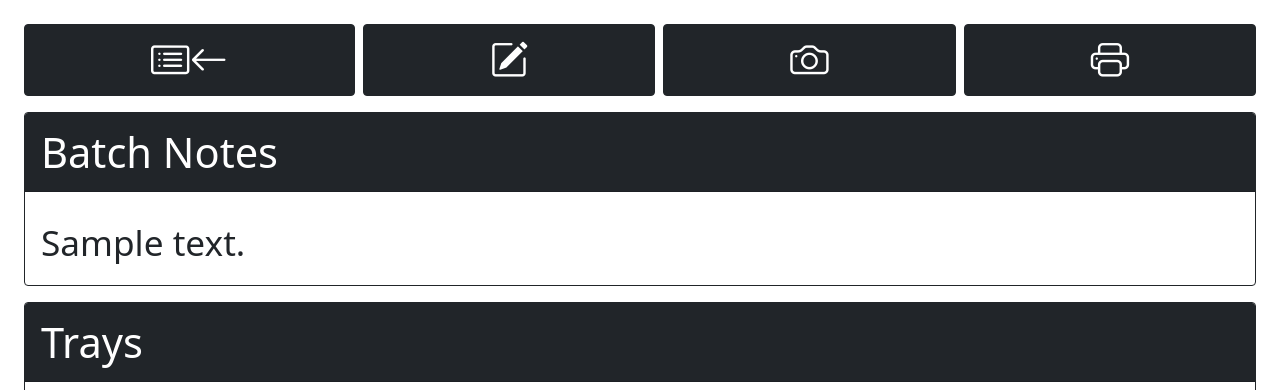
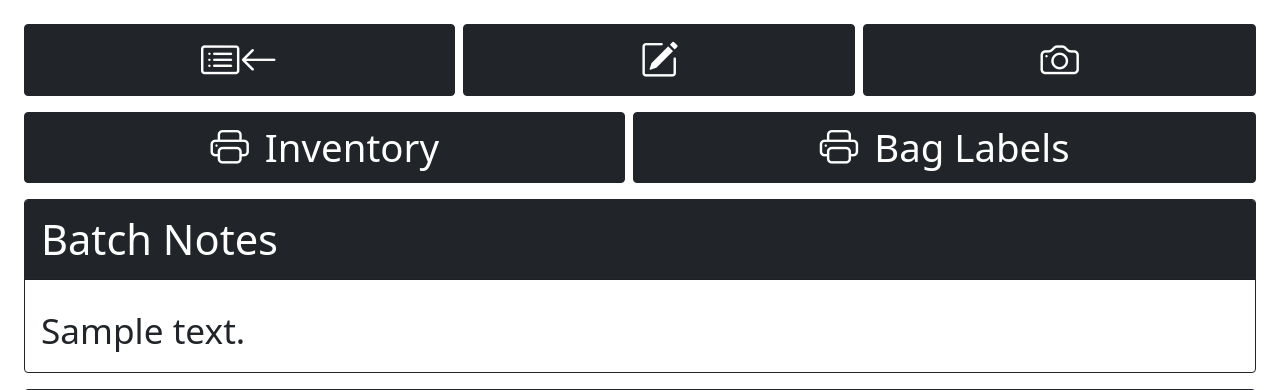
Before and after one commit to mkrzywonski/fdtracker, a Flask app: page /view_batch/1 in a window 1280 px wide. Shown: the part 254-644 px from the top of the page. Run offline with Flask 3, Linux system fonts and the light colour scheme; tables that the repository leaves empty hold one stand-in row (values such as "Sample post"); grey boxes marked "Sample" are stand-in pictures.

Commit message:
Added "Another like this" to add_bag and ability to print labels for all bags in batch.

```diff
--- a/app.py
+++ b/app.py
@@ -225,6 +225,12 @@ def add_bag(id):
         return redirect(url_for("list_batches"))
 
     if request.method == "POST":
+        another = request.form.get("another")
+        contents = request.form.get("contents", tray.contents)
+        weight = request.form.get("weight", tray.ending_weight)
+        location = request.form.get("location")
+        notes = request.form.get("notes")
+
         if tray.ending_weight is None or tray.ending_weight <= 0:
             tray.ending_weight = tray.starting_weight
         weight_loss_ratio = (
@@ -258,8 +264,22 @@ def add_bag(id):
         )
         db.session.add(bag)
         db.session.commit()
-        return redirect(url_for("view_batch", id=bag.batch.id))
-    return render_template("add_bag.html", tray=tray)
+        flash(f"Added Bag {bag_id}", "success")
+
+        if not another:
+            return redirect(url_for("view_batch", id=bag.batch.id))
+
+    else:
+        contents = tray.contents
+        weight = round(tray.starting_weight - tray.ending_weight, 1)
+        location = None
+        notes = None
+
+    return render_template("add_bag.html", tray=tray,
+                contents=contents,
+                weight=weight,
+                location=location,
+                notes=notes)
 
 
 @app.route("/delete_bag/<string:id>", methods=["POST"])
@@ -535,113 +555,130 @@ def add_photo(id):
 
 @app.route("/print_label/<string:id>")
 def print_label(id):
+    # First try to find a bag with this ID
     bag = db.session.get(Bag, id)
-    if bag is None:
-        flash(f"Bag {id} not found", "danger")
-        return redirect(url_for("list_bags"))
+    if bag:
+        bags = [bag]
+    else:
+        # If no bag found, try to parse as batch ID
+        try:
+            batch_id = int(id)
+            batch = db.session.get(Batch, batch_id)
+            if batch is None:
+                flash(f"Batch {id} not found", "danger")
+                return redirect(request.referrer or url_for("list_batches"))
+            bags = batch.bags
+            if not bags:
+                flash(f"No bags found in batch {id}", "warning")
+                return redirect(request.referrer or url_for("view_batch", id=batch_id))
+        except ValueError:
+            flash(f"Bag {id} not found", "danger")
+            return redirect(request.referrer or url_for("list_bags"))
 
-    # Create QR code with batch URL
-    batch_url = url_for("view_bag", id=bag.id, _external=True)
-    qr = qrcode.QRCode(version=1, box_size=10, border=4)
-    qr.add_data(batch_url)
-    qr.make(fit=True)
-    qr_img = qr.make_image(fill_color="black", back_color="white")
-
-    # Save QR code to memory
-    qr_buffer = BytesIO()
-    qr_img.save(qr_buffer)
-    qr_buffer.seek(0)
-
-    # Create PDF in memory
+    # Create PDF with multiple pages
     buffer = BytesIO()
     c = canvas.Canvas(buffer, pagesize=(4 * inch, 6 * inch))
 
-    # Draw the border and line
-    c.setStrokeColor(colors.black)
-    c.setLineWidth(0.02 * inch)
-    c.roundRect(0.1 * inch, 0.1 * inch, 3.8 * inch, 5.8 * inch, 0.25 * inch)
-    c.line(0.1 * inch, 5.4 * inch, 3.9 * inch, 5.4 * inch)
+    for bag in bags:
+        # Create QR code with batch URL
+        batch_url = url_for("view_bag", id=bag.id, _external=True)
+        qr = qrcode.QRCode(version=1, box_size=10, border=4)
+        qr.add_data(batch_url)
+        qr.make(fit=True)
+        qr_img = qr.make_image(fill_color="black", back_color="white")
 
-    date_text = bag.batch.start_date.strftime("%Y-%m-%d")
-    align_text(
-        c,
-        f"Batch: {bag.batch.id:08d}",
-        y=5.55 * inch,
-        margin=0.3 * inch,
-        font_name="Helvetica-Bold",
-        font_size=14,
-    )
-    align_text(
-        c,
-        date_text,
-        "right",
-        y=5.55 * inch,
-        margin=0.3 * inch,
-        font_name="Helvetica-Bold",
-        font_size=14,
-        page_width=4,
-    )
+        # Save QR code to memory
+        qr_buffer = BytesIO()
+        qr_img.save(qr_buffer)
+        qr_buffer.seek(0)
 
-    # Add centered contents with text wrapping
-    from reportlab.lib.utils import simpleSplit
+        # Draw the border and line
+        c.setStrokeColor(colors.black)
+        c.setLineWidth(0.02 * inch)
+        c.roundRect(0.1 * inch, 0.1 * inch, 3.8 * inch, 5.8 * inch, 0.25 * inch)
+        c.line(0.1 * inch, 5.4 * inch, 3.9 * inch, 5.4 * inch)
 
-    c.setFont("Helvetica-Bold", 14)
-    text_width = 3.6 * inch  # Allowing for margins
-    wrapped_lines = simpleSplit(
-        bag.contents, c._fontname, c._fontsize, text_width)
-    y = 5.0 * inch  # 1 inch from top
-    for line in wrapped_lines:
-        text_length = c.stringWidth(line)
-        x = (4 * inch - text_length) / 2  # Center the text
-        c.drawString(x, y, line)
-        y -= 20  # Move down for next line
+        date_text = bag.batch.start_date.strftime("%Y-%m-%d")
+        align_text(
+            c,
+            f"Batch: {bag.batch.id:08d}",
+            y=5.55 * inch,
+            margin=0.3 * inch,
+            font_name="Helvetica-Bold",
+            font_size=14,
+        )
+        align_text(
+            c,
+            date_text,
+            "right",
+            y=5.55 * inch,
+            margin=0.3 * inch,
+            font_name="Helvetica-Bold",
+            font_size=14,
+            page_width=4,
+        )
 
-    # Add details below contents
-    y -= 10  # Extra space after contents
-    c.setFont("Helvetica", 12)  # Switch to normal weight
-    x = 0.2 * inch  # Left margin
+        # Add centered contents with text wrapping
+        c.setFont("Helvetica-Bold", 14)
+        text_width = 3.6 * inch
+        wrapped_lines = simpleSplit(bag.contents, c._fontname, c._fontsize, text_width)
+        y = 5.0 * inch
+        for line in wrapped_lines:
+            text_length = c.stringWidth(line)
+            x = (4 * inch - text_length) / 2
+            c.drawString(x, y, line)
+            y -= 20
 
-    # Fixed details
-    y = align_text(c, f"Bag ID: {bag.id}", y=y, margin=x)
-    y = align_text(c, f"Freeze Dried Weight: {bag.weight}g", y=y, margin=x)
-    original_weight = round(bag.weight + bag.water_needed, 1)
-    y = align_text(c, f"Original Weight: ~{original_weight}g", y=y, margin=x)
-    w = bag.water_needed
-    water_needed = f"{water_volume_metric(w)} ({water_volume_imperial(w)})"
-    y = align_text(c, f"Water Needed: ~{water_needed}", y=y, margin=x)
+        # Add details below contents
+        y -= 10
+        c.setFont("Helvetica", 12)
+        x = 0.2 * inch
 
-    # Wrapping text for location
-    if bag.location:
-        wrapped_location = simpleSplit(
-            f"Location: {bag.location}", c._fontname, c._fontsize, text_width
+        # Fixed details
+        y = align_text(c, f"Bag ID: {bag.id}", y=y, margin=x)
+        y = align_text(c, f"Freeze Dried Weight: {bag.weight}g", y=y, margin=x)
+        original_weight = round(bag.weight + bag.water_needed, 1)
+        y = align_text(c, f"Original Weight: ~{original_weight}g", y=y, margin=x)
+        w = bag.water_needed
+        water_needed = f"{water_volume_metric(w)} ({water_volume_imperial(w)})"
+        y = align_text(c, f"Water Needed: ~{water_needed}", y=y, margin=x)
+
+        # Wrapping text for location
+        if bag.location:
+            wrapped_location = simpleSplit(
+                f"Location: {bag.location}", c._fontname, c._fontsize, text_width
+            )
+            for line in wrapped_location:
+                c.drawString(x, y, line)
+                y -= 15
+
+        # Wrapping text for notes
+        if bag.notes:
+            wrapped_notes = simpleSplit(
+                f"Notes: {bag.notes}", c._fontname, c._fontsize, text_width
+            )
+            for line in wrapped_notes:
+                c.drawString(x, y, line)
+                y -= 15
+
+        # Add QR code at bottom
+        qr_width = qr_height = 1 * inch
+        qr_x = (4 * inch - qr_width) / 2
+        qr_y = 0.2 * inch
+        c.drawImage(ImageReader(qr_buffer), qr_x, qr_y, qr_width, qr_height)
+        y = align_text(
+            c, f"{batch_url}", "center", y=0.175 * inch, font_size=8, page_width=4
         )
-        for line in wrapped_location:
-            c.drawString(x, y, line)
-            y -= 15
 
-    # Wrapping text for notes
-    if bag.notes:
-        wrapped_notes = simpleSplit(
-            f"Notes: {bag.notes}", c._fontname, c._fontsize, text_width
-        )
-        for line in wrapped_notes:
-            c.drawString(x, y, line)
-            y -= 15
-
-    # Add QR code at bottom
-    qr_width = qr_height = 1 * inch
-    qr_x = (4 * inch - qr_width) / 2  # Center horizontally
-    qr_y = 0.2 * inch  # Position from bottom
-    c.drawImage(ImageReader(qr_buffer), qr_x, qr_y, qr_width, qr_height)
-    y = align_text(
-        c, f"{batch_url}", "center", y=0.175 * inch, font_size=8, page_width=4
-    )
+        c.showPage()
 
     c.save()
     buffer.seek(0)
 
     return send_file(
-        buffer, download_name=f"bag_{bag.id}_label.pdf", mimetype="application/pdf"
+        buffer,
+        download_name=f"labels_{id}.pdf",
+        mimetype="application/pdf"
     )
 
 
--- a/templates/view_batch.html
+++ b/templates/view_batch.html
@@ -16,10 +16,13 @@
             class="btn btn-dark flex-fill bi bi-card-list"><i class="bi bi-arrow-left"></i></a>
         <a href="{{ url_for('edit_batch', id=batch.id) }}" type="button"
             class="btn btn-dark flex-fill bi bi-pencil-square"></a>
-        <a href="{{ url_for('add_photo', id=batch.id) }}"
-            class="btn btn-dark flex-fill bi bi-camera"></a>
+        <a href="{{ url_for('add_photo', id=batch.id) }}" class="btn btn-dark flex-fill bi bi-camera"></a>
+    </div>
+    <div class="d-flex gap-2 w-100 mb-3">
         <a href="{{ url_for('batch_report', id=batch.id) }}" target="_blank"
-            class="btn btn-dark flex-fill bi bi-printer"></a>
+            class="btn btn-dark flex-fill bi bi-printer"><span class="ms-3">Inventory</span></a>
+        <a href="{{ url_for('print_label', id=batch.id) }}" target="_blank"
+            class="btn btn-dark flex-fill bi bi-printer"><span class="ms-3">Bag Labels</span></a>
     </div>
 
     {# Notes #}
@@ -112,8 +115,8 @@
                     <span class="mb-2"></span>
                     <a href="{{ url_for('edit_tray', id=tray.id) }}"
                         class="btn btn-dark flex-fill bi bi-pencil-square"><span class="ms-3">Edit</span></a>
-                    <a href="{{ url_for('add_bag', id=tray.id) }}"
-                        class="btn btn-dark flex-fill bi bi-bag-plus"><span class="ms-3">Add Bag</span></a>
+                    <a href="{{ url_for('add_bag', id=tray.id) }}" class="btn btn-dark flex-fill bi bi-bag-plus"><span
+                            class="ms-3">Add Bag</span></a>
                     <span></span>
                 </div>
                 <div class="card-body">
```
Also changed, not shown: templates/add_bag.html (+12 -5 lines).
